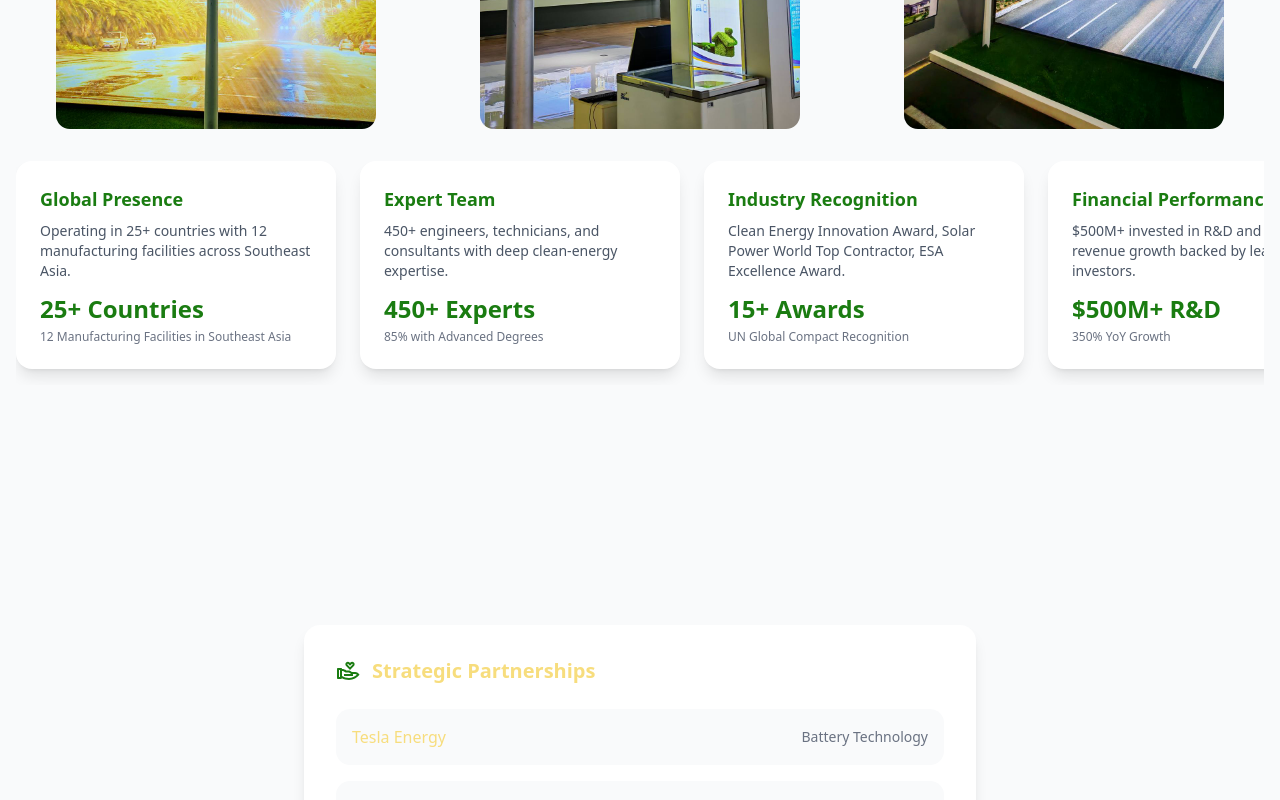
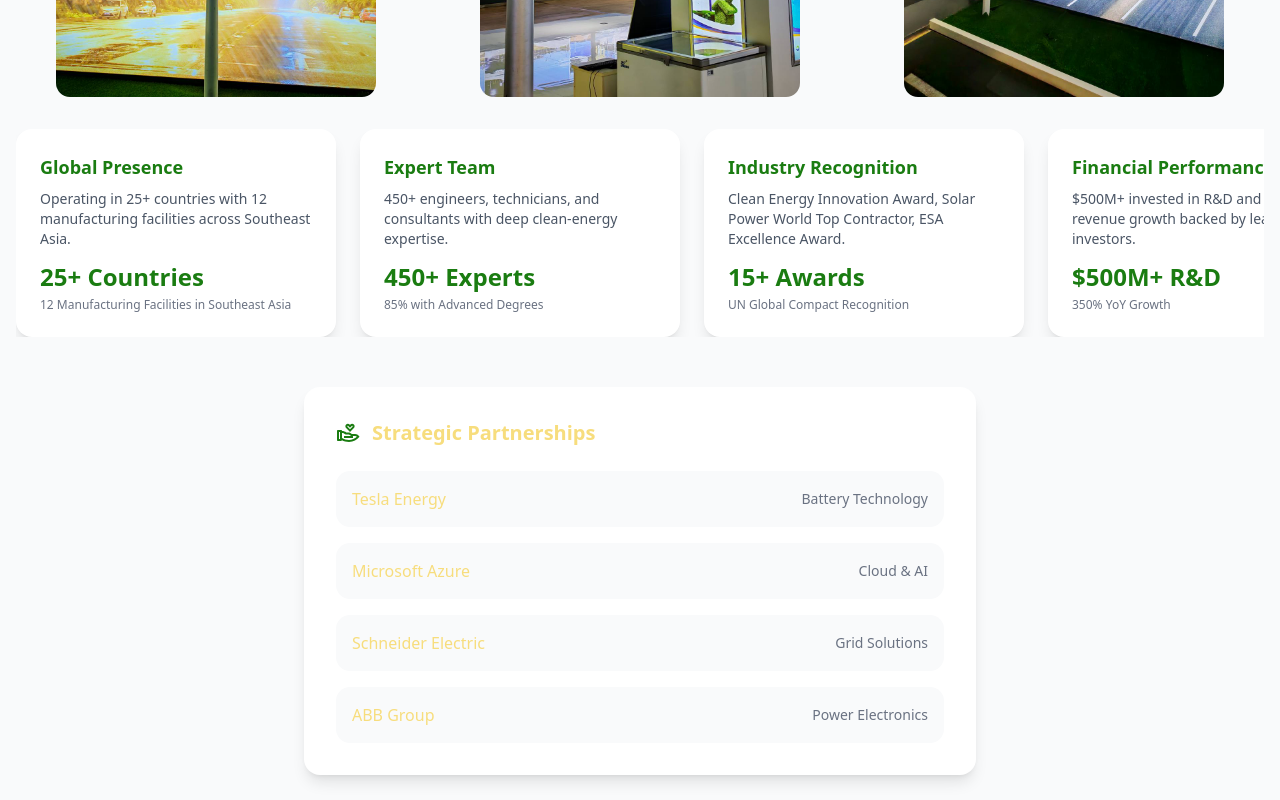
Before and after one commit to qaez0/Volthub, a Next.js app: page /about in a window 1280 px wide. Shown: the part 7340-8140 px from the top of the page. Built offline with nearby package versions, Linux system fonts and the light colour scheme.

Commit message:
UPDATE: Contact page UI update

```diff
--- a/src/app/about/page.tsx
+++ b/src/app/about/page.tsx
@@ -478,7 +478,7 @@ export default function About() {
         </LayoutContainer>
       </section>
 
-      <section className="py-20">
+      <section className="pt-12">
         <LayoutContainer className="space-y-12">
           <SectionHeading
             title="VoltHub Global Operations"
@@ -514,7 +514,7 @@ export default function About() {
             </div>
           </div>
           <div className="overflow-hidden">
-            <div className="flex gap-6 overflow-x-auto pb-4 snap-x">
+            <div className="flex gap-6 overflow-x-auto snap-x">
               {operationsHighlights.map((item) => (
                 <div
                   key={item.title}
@@ -596,7 +596,7 @@ export default function About() {
         </LayoutContainer>
       </section> */}
 
-      <section className="bg-gray-50 py-20">
+      <section className="bg-gray-50 pb-10 mt-[-30px] ">
         <LayoutContainer className="flex justify-center">
           {/* <div className="bg-white rounded-2xl p-8 shadow-lg">
             <h3 className="text-xl font-semibold mb-6 flex items-center gap-3">
@@ -614,7 +614,7 @@ export default function About() {
               ))}
             </div>
           </div> */}
-          <div className="bg-white rounded-2xl p-8 shadow-lg max-w-2xl w-full">
+          <div className="bg-white rounded-2xl p-8 shadow-lg max-w-2xl w-full ">
             <h3 className="text-xl font-semibold mb-6 flex items-center gap-3">
               <RiHandHeartLine className="text-2xl text-primary" />
               Strategic Partnerships
--- a/src/app/contact/page.tsx
+++ b/src/app/contact/page.tsx
@@ -164,10 +164,10 @@ export default function Contact() {
 
               <div className="space-y-10">
                 <div>
-                  <h3 className="text-2xl font-semibold mb-6">
+                  <h3 className="text-2xl font-bold mb-6">
                     Contact Information
                   </h3>
-                  <div className="space-y-6">
+                  <div className="space-y-6 font-bold ">
                     {[
                       {
                         icon: RiPhoneLine,
@@ -189,21 +189,21 @@ export default function Contact() {
                     ].map((item) => (
                       <div
                         key={item.title}
-                        className="flex items-center gap-4 bg-black/55 rounded-2xl px-4 py-3 shadow-lg"
+                        className="flex items-center gap-4 px-4 py-3"
                       >
-                        <span className="w-12 h-12 rounded-xl bg-secondary/30 flex items-center justify-center">
-                          <item.icon className="text-xl text-secondary" />
+                        <span className="w-12 h-12 rounded-xl bg-primary/30 flex items-center justify-center border-2 border-secondary">
+                          <item.icon className="text-xl gradient-text [-webkit-text-stroke:1px_rgba(0,0,0,0.3)] [text-stroke:1px_rgba(0,0,0,0.3)]" />
                         </span>
                         <div className="leading-snug">
-                          <p className="font-semibold text-white text-base">
+                          <p className="font-semibold text-white text-base [-webkit-text-stroke:1px_rgba(0,0,0,0.5)] [text-stroke:1px_rgba(0,0,0,0.3)]">
                             {item.title}
                           </p>
-                          <p className="text-white text-sm">{item.detail}</p>
+                          <p className="text-white text-base [-webkit-text-stroke:1px_rgba(0,0,0,0.5)] [text-stroke:1px_rgba(0,0,0,0.3)]">{item.detail}</p>
                           {item.detail2 && (
-                            <p className="text-white text-sm">{item.detail2}</p>
+                            <p className="text-white text-base [-webkit-text-stroke:1px_rgba(0,0,0,0.5)] [text-stroke:1px_rgba(0,0,0,0.3)]">{item.detail2}</p>
                           )}
                           {item.detail3 && (
-                            <p className="text-white text-sm">{item.detail3}</p>
+                            <p className="text-white text-base [-webkit-text-stroke:1px_rgba(0,0,0,0.5)] [text-stroke:1px_rgba(0,0,0,0.3)]">{item.detail3}</p>
                           )}
                         </div>
                       </div>
```
